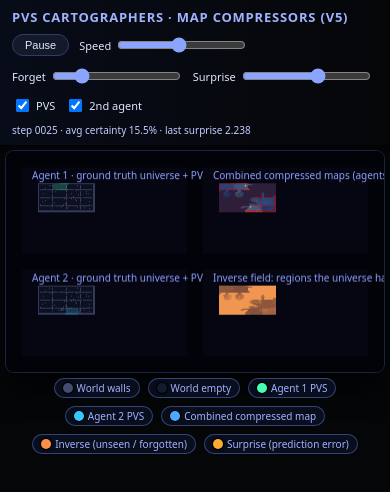
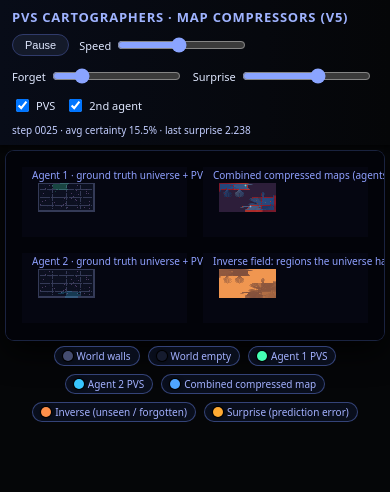
Before and after one commit to fechols/PVS-Cartographers, a plain HTML site: page index.html in a window 390 px wide. Drawn offline with Linux system fonts and the light colour scheme; animation ran at ten frames a second.

Commit message:
More responsive layout updates!

```diff
--- a/index.html
+++ b/index.html
@@ -228,6 +228,7 @@
     let panelW = 0;
     let panelH = 0;
     let tileSize = 1;
+    let lastWidth = 0;  // Track last width to detect real resizes vs scroll-triggered
 
     function recomputeLayout() {
       // 2x2 grid layout; everything scales with logicalWidth/Height
@@ -250,9 +251,20 @@
     function updateCanvasSize() {
       const dpr = window.devicePixelRatio || 1;
 
-      // Get available space
+      // Use window.innerWidth which is stable (doesn't change with scroll)
       const viewportWidth = window.innerWidth;
-      const viewportHeight = window.innerHeight;
+
+      // Only recalculate if width changed (actual resize/rotation)
+      // This prevents scroll-triggered recalculations on mobile
+      if (lastWidth > 0 && Math.abs(viewportWidth - lastWidth) < 10) {
+        return; // Skip - this is likely a scroll-triggered false resize
+      }
+      lastWidth = viewportWidth;
+
+      // For height, use screen.availHeight which is stable on mobile
+      // (doesn't change as browser chrome hides/shows during scroll)
+      const stableHeight = Math.min(window.innerHeight, screen.availHeight);
+
       const topbarEl = document.getElementById('topbar');
       const legendEl = document.getElementById('legend');
       const topbarHeight = topbarEl ? topbarEl.offsetHeight : 50;
@@ -260,23 +272,24 @@
       const mainPadding = 12; // 6px top + 6px bottom
 
       const availableWidth = viewportWidth - mainPadding;
-      const availableHeight = viewportHeight - topbarHeight - legendHeight - mainPadding;
+      const availableHeight = stableHeight - topbarHeight - legendHeight - mainPadding;
 
-      // Check for extreme landscape: height < width/2
-      const isExtremeLandscape = availableHeight < availableWidth / 2;
+      // Check for extreme landscape: height < width/3 (e.g., phone in landscape)
+      // Using /3 instead of /2 so normal 16:9 displays don't trigger scrolling mode
+      const isExtremeLandscape = availableHeight < availableWidth / 3;
 
       if (isExtremeLandscape) {
         // Each row should fill the viewport height
         // Canvas height = 2 rows worth (scroll to see second row)
         const rowHeight = availableHeight;
         logicalHeight = rowHeight * 2;
-        // Width based on content aspect ratio (12:7 means width = height * 12/7)
-        logicalWidth = Math.min(availableWidth, logicalHeight * (12 / 7));
+        // Width based on content aspect ratio (2:1 for 56x28 grid)
+        logicalWidth = Math.min(availableWidth, logicalHeight * 2);
       } else {
         // Normal mode: fit entire 2x2 grid on screen
-        // Use the more constrained dimension
-        const widthBasedHeight = availableWidth * (7 / 12);
-        const heightBasedWidth = availableHeight * (12 / 7);
+        // Use the more constrained dimension (2:1 aspect ratio for 56x28 grid)
+        const widthBasedHeight = availableWidth / 2;
+        const heightBasedWidth = availableHeight * 2;
 
         if (widthBasedHeight <= availableHeight) {
           // Width is the constraint
```
